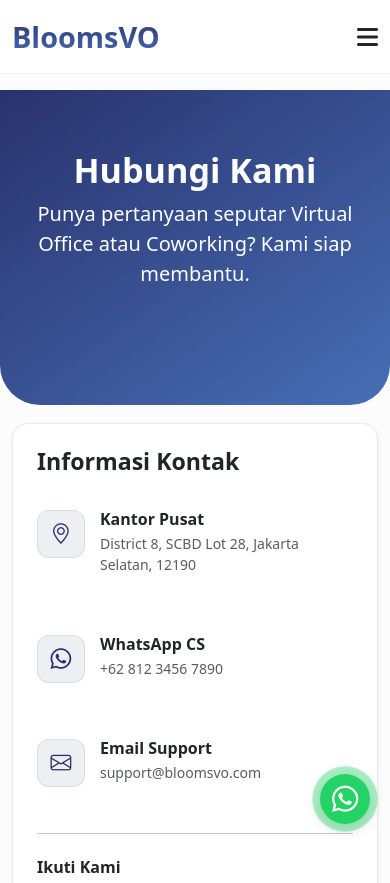
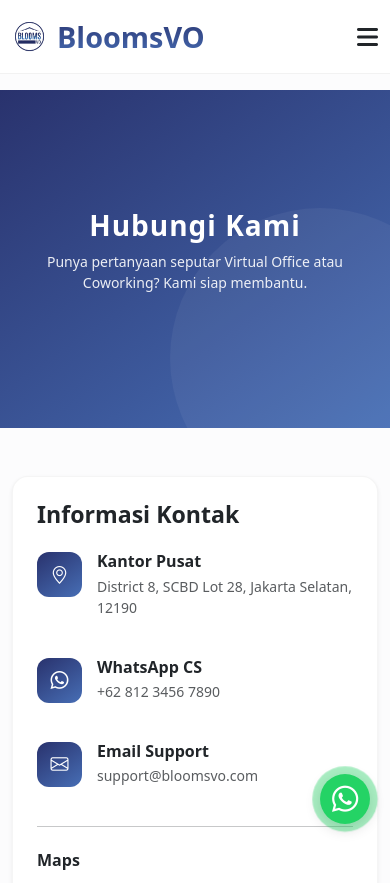
Before and after one commit to FEandBE/Trimastersolusindo, a Django app: page /kontak/ in a window 390 px wide. Shown: the top 883 px of the page. Run offline with Django 5.2, Linux system fonts and the light colour scheme.

Commit message:
update apa ini?

```diff
--- a/virtualoffice/static/css/base.css
+++ b/virtualoffice/static/css/base.css
@@ -1,5 +1,17 @@
 body {
     background-color: #fcfcfd; /* Putih tulang/abu sangat muda agar card putih terlihat kontras */
+}
+.brand {
+    font-weight: 700;
+    font-size: 20px;
+    text-decoration: none;
+    color: #29326d;
+    gap: 10px;
+}
+
+.brand-logo {
+    width: 35px;   /* bisa ubah 28–40px sesuai selera */
+    height: auto;
 }
 /* NAVBAR CUSTOM */
 .navbar-custom {
@@ -503,13 +515,11 @@ body {
     color: #ffffff;
     transform: translateY(-5px);
     background: linear-gradient(145deg, #29326d, #476eb5);
-    /* Efek Menyala Saat Hover */
     box-shadow: 0 10px 20px rgba(71, 110, 181, 0.4);
 }
 
 .social-icon:active {
     transform: translateY(2px);
-    /* Efek Tertekan ke Dalam */
     box-shadow:
         inset 3px 3px 7px rgba(0, 0, 0, 0.6),
         inset -2px -2px 5px rgba(255, 255, 255, 0.05);
--- a/virtualoffice/static/css/contact.css
+++ b/virtualoffice/static/css/contact.css
@@ -1,98 +1,148 @@
-:root {
-    /* Gradasi Spesifik Pilihanmu */
-    --primary-gradient: linear-gradient(145deg, #29326d, #476eb5);
-    --navy-dark: #29326d;
-    --blue-bright: #476eb5;
-    --soft-gray: #f8f9fa;
+/* ============================= */
+/* HERO SECTION */
+/* ============================= */
+.contact-hero {
+    min-height: 55vh;
+    background: linear-gradient(145deg, #29326d, #476eb5);
+    position: relative;
+    overflow: hidden;
 }
 
-/* Hero Section dengan Gradasi Pilihan */
-.contact-hero {
-    background: var(--primary-gradient);
-    padding: 100px 0;
-    border-radius: 0 0 40px 40px;
-    margin-bottom: -50px; /* Menarik konten bawah naik ke atas */
-    position: relative;
-    z-index: 1;
+.contact-hero::after {
+    content: "";
+    position: absolute;
+    bottom: -80px;
+    right: -80px;
+    width: 300px;
+    height: 300px;
+    background: rgba(255,255,255,0.05);
+    border-radius: 50%;
 }
 
-/* Sidebar Info Card */
-.contact-info-sidebar {
-    background: #ffffff;
-    border: 1px solid rgba(41, 50, 109, 0.1);
-    position: sticky;
-    top: 100px;
+.contact-hero h1 {
+    letter-spacing: 1px;
 }
 
-/* Icon Box menggunakan warna Navy kamu */
-.icon-box {
-    width: 48px;
-    height: 48px;
-    background: rgba(41, 50, 109, 0.08); /* Navy transparan */
-    color: var(--navy-dark);
-    border-radius: 12px;
-    display: flex;
-    align-items: center;
-    justify-content: center;
-    font-size: 1.3rem;
-    flex-shrink: 0;
-    border: 1px solid rgba(41, 50, 109, 0.1);
+.contact-hero p {
+    opacity: 0.9;
+}
+
+
+/* ============================= */
+/* SIDEBAR INFO */
+/* ============================= */
+.contact-info-sidebar {
+    transition: all 0.3s ease;
+    border: 1px solid rgba(0,0,0,0.04);
+}
+
+.contact-info-sidebar:hover {
+    transform: translateY(-5px);
+    box-shadow: 0 15px 35px rgba(0,0,0,0.08);
 }
 
 .info-card {
     display: flex;
     align-items: flex-start;
     gap: 15px;
-    padding: 10px 0;
 }
 
-/* Form Styling */
-.form-label {
-    color: var(--navy-dark);
+.icon-box {
+    width: 45px;
+    height: 45px;
+    background: linear-gradient(145deg, #29326d, #476eb5);
+    color: white;
+    display: flex;
+    align-items: center;
+    justify-content: center;
+    border-radius: 12px;
+    font-size: 18px;
+    flex-shrink: 0;
 }
 
-.form-control:focus, .form-select:focus {
-    background-color: #fff !important;
-    border-color: var(--blue-bright) !important;
-    box-shadow: 0 0 0 0.25rem rgba(71, 110, 181, 0.15);
+
+/* ============================= */
+/* FORM SECTION */
+/* ============================= */
+form .form-control,
+form .form-select {
+    border-radius: 12px;
+    padding: 14px 18px;
+    transition: all 0.3s ease;
 }
 
-/* Tombol Submit dengan Gradasi Pilihan */
+form .form-control:focus,
+form .form-select:focus {
+    box-shadow: 0 0 0 3px rgba(71,110,181,0.2);
+    background: #fff;
+}
+
+form textarea {
+    border-radius: 16px;
+}
+
+/* Button Custom */
 .btn-primary {
-    background: var(--primary-gradient) !important;
-    border: none !important;
+    background: linear-gradient(145deg, #29326d, #476eb5);
+    border: none;
     transition: all 0.3s ease;
 }
 
 .btn-primary:hover {
     transform: translateY(-3px);
-    box-shadow: 0 10px 20px rgba(41, 50, 109, 0.25) !important;
+    box-shadow: 0 10px 25px rgba(41,50,109,0.4);
 }
 
-/* Link Sosial Media */
+
+/* ============================= */
+/* SOCIAL BUTTON */
+/* ============================= */
 .btn-outline-primary {
-    color: var(--navy-dark);
-    border-color: var(--navy-dark);
+    border-color: #29326d;
+    color: #29326d;
 }
 
 .btn-outline-primary:hover {
-    background: var(--primary-gradient);
+    background: linear-gradient(145deg, #29326d, #476eb5);
     border-color: transparent;
+    color: white;
 }
 
-/* Map Styling */
-.ratio-21x9 {
-    filter: grayscale(10%) contrast(1.1);
-    border-top: 5px solid var(--navy-dark);
+
+/* ============================= */
+/* MAP SECTION */
+/* ============================= */
+.ratio iframe {
+    filter: grayscale(30%) contrast(105%);
+    transition: all 0.3s ease;
 }
 
-@media (max-width: 991px) {
+.ratio iframe:hover {
+    filter: grayscale(0%) contrast(100%);
+}
+
+
+/* ============================= */
+/* RESPONSIVE */
+/* ============================= */
+@media (max-width: 992px) {
     .contact-hero {
-        padding: 60px 0 100px 0;
-        margin-bottom: -30px;
-    }
-    .contact-info-sidebar {
-        position: static;
-        margin-bottom: 30px;
+        min-height: 40vh;
+        text-align: center;
+        padding: 60px 0;
     }
 }
+
+@media (max-width: 576px) {
+    .contact-info-sidebar {
+        padding: 25px;
+    }
+
+    .contact-hero h1 {
+        font-size: 28px;
+    }
+
+    .contact-hero p {
+        font-size: 14px;
+    }
+}
--- a/virtualoffice/templates/base.html
+++ b/virtualoffice/templates/base.html
@@ -5,7 +5,7 @@
     <meta charset="UTF-8">
     <title>{% block title %}BloomsVO - Virtual Office Premium{% endblock %}</title>
     <meta name="viewport" content="width=device-width, initial-scale=1">
-
+    <link rel="icon" type="image/x-icon" href="{% static 'img/logo2.ico' %}">
     <!-- Font Awesome 6 -->
     <link rel="stylesheet" href="https://cdnjs.cloudflare.com/ajax/libs/font-awesome/6.5.0/css/all.min.css">
 
@@ -30,7 +30,10 @@
     <div class="container nav-wrapper">
 
         <!-- Logo -->
-        <a href="{% url 'home' %}" class="brand">BloomsVO</a>
+       <a href="{% url 'home' %}" class="brand d-flex align-items-center">
+    <img src="{% static 'img/logo.png' %}" alt="BloomsVO Logo" class="brand-logo">
+    <span>BloomsVO</span>
+</a>
 
         <!-- Burger -->
         <div class="burger" onclick="toggleMenu()">
@@ -234,9 +237,9 @@
             <div class="col-md-4">
                 <h5 class="footer-title">Kontak Kami</h5>
                 <ul class="list-unstyled">
-                    <li class="mb-3"><i class="fas fa-map-marker-alt me-2 text-accent"></i> Jl. Contoh No.123, Jakarta Selatan</li>
-                    <li class="mb-3"><i class="fas fa-envelope me-2 text-accent"></i> <a href="mailto:info@bloomsvo.com" class="footer-link">info@bloomsvo.com</a></li>
-                    <li class="mb-3"><i class="fab fa-whatsapp me-2 text-accent"></i> <a href="https://wa.me/628XXXXXXXXXX" target="_blank" class="footer-link">+62 8XX XXXX XXXX</a></li>
+                    <li class="mb-3"><i class="fas fa-map-marker-alt me-2 text-accent"></i> Jalan </li>
+                    <li class="mb-3"><i class="fas fa-envelope me-2 text-accent"></i> <a href="mailto:info@bloomsvo.com" class="footer-link">BloomsVO@gmail.com</a></li>
+                    <li class="mb-3"><i class="fab fa-whatsapp me-2 text-accent"></i> <a href="https://wa.me/628976632702" target="_blank" class="footer-link">+62 8XX XXXX XXXX</a></li>
                 </ul>
             </div>
 
@@ -260,7 +263,7 @@
         </div>
     </div>
 </footer>
-<a href="https://wa.me/628XXXXXXXXXX" class="floating-wa" target="_blank" rel="noopener noreferrer">
+<a href="https://wa.me/628976632702" class="floating-wa" target="_blank" rel="noopener noreferrer">
     <div class="wa-text-pop">Tanya Kami Sekarang!</div>
     <i class="fab fa-whatsapp"></i>
 </a>
--- a/virtualoffice/templates/includes/card_produk.html
+++ b/virtualoffice/templates/includes/card_produk.html
@@ -32,7 +32,7 @@
                     Rp {{ item.harga }}/Bln
                 {% endif %}
             </h4>
-             <h5 class="paket-nama">Yang A</h5>
+             <Span>Yang Anda Dapatkan </span><br>
             <ul class="fitur-list">
                 {% if type == 'paket' %}
                     {% if item.alamat_bisnis %}<li>Alamat Bisnis</li>{% endif %}
--- a/virtualoffice/templates/contact.html
+++ b/virtualoffice/templates/profile/contact.html
@@ -46,6 +46,13 @@
                         <p class="text-muted small">support@bloomsvo.com</p>
                     </div>
                 </div>
+                 <hr class="my-4">
+                <h6 class="fw-bold mb-3 mt-3">Maps</h6>
+                    <iframe
+                    src="https://www.google.com/maps/embed?pb=!1m18!1m12!1m3!1d3966.273616682703!2d106.8080273!3d-6.2276081!2m3!1f0!2f0!3f0!3m2!1i1024!2i768!4f13.1!3m3!1m2!1s0x2e69f150495f32b1%3A0x6b80f12f913d09a0!2sDistrict%208!5e0!3m2!1sid!2sid!4v1700000000000"
+                    allowfullscreen=""
+                    loading="lazy">
+                </iframe>
 
                 <hr class="my-4">
 
@@ -55,7 +62,7 @@
                     <a href="#" class="btn btn-outline-primary btn-sm rounded-circle"><i class="bi bi-linkedin"></i></a>
                     <a href="#" class="btn btn-outline-primary btn-sm rounded-circle"><i class="bi bi-facebook"></i></a>
                 </div>
-            </div>
+             </div>
         </div>
 
         <div class="col-lg-8">
@@ -83,7 +90,7 @@
                             <option value="vo">Virtual Office</option>
                             <option value="coworking">Coworking Space</option>
                             <option value="meeting">Meeting Room</option>
-                            <option value="legal">Legalitas Bisnis</option>
+
                         </select>
                     </div>
                     <div class="col-12">
@@ -101,12 +108,9 @@
     </div>
 </section>
 
-<section class="container-fluid px-0 pt-5">
-    <div class="ratio ratio-21x9">
-        <iframe
-            src="https://www.google.com/maps/embed?pb=!1m18!1m12!1m3!1d3966.273616682703!2d106.8080273!3d-6.2276081!2m3!1f0!2f0!3f0!3m2!1i1024!2i768!4f13.1!3m3!1m2!1s0x2e69f150495f32b1%3A0x6b80f12f913d09a0!2sDistrict%208!5e0!3m2!1sid!2sid!4v1700000000000"
-            style="border:0;" allowfullscreen="" loading="lazy">
-        </iframe>
+<section class="container py-5">
+    <div class="map-wrapper mx-auto rounded-4 shadow-sm overflow-hidden">
+
     </div>
 </section>
 
--- a/virtualoffice/views.py
+++ b/virtualoffice/views.py
@@ -9,7 +9,7 @@ def home(request):
     coworking_list = Coworking.objects.filter(aktif=True)
     ruang_list = RuangRapat.objects.filter(aktif=True)
 
-    return render(request, 'home.html', {
+    return render(request, 'profile/home.html', {
         'paket_list': paket_list,
         'coworking_list': coworking_list,
         'ruang_list': ruang_list
@@ -17,7 +17,7 @@ def home(request):
 
 def coworking_list(request):
     coworking_list = Coworking.objects.filter(aktif=True)
-    return render(request, 'coworking.html', {'coworking_list': coworking_list})
+    return render(request, 'product_list/coworking.html', {'coworking_list': coworking_list})
 
 
 def coworking_detail(request, slug):
@@ -25,7 +25,7 @@ def coworking_detail(request, slug):
     # Ambil 3 ruangan lain untuk rekomendasi di bawah
     spaces_lainnya = Coworking.objects.filter(aktif=True).exclude(id=space.id)[:3]
 
-    return render(request, 'coworking_detail.html', {
+    return render(request, 'product_detail/coworking_detail.html', {
         'space': space,
         'spaces_lainnya': spaces_lainnya
     })
@@ -33,13 +33,13 @@ def coworking_detail(request, slug):
 
 def ruang_rapat(request):
     rooms = RuangRapat.objects.filter(aktif=True)
-    return render(request, 'meeting_rooms.html', {'rooms': rooms})
+    return render(request, 'product_list/meeting_rooms.html', {'rooms': rooms})
 
 def ruang_rapat_detail(request, slug):
     room = get_object_or_404(RuangRapat, slug=slug, aktif=True)
     ruang_lainnya = RuangRapat.objects.filter(aktif=True).exclude(slug=slug)
 
-    return render(request, 'meeting_room_detail.html', {
+    return render(request, 'product_detail/meeting_room_detail.html', {
         'room': room,
         'ruang_lainnya': ruang_lainnya
     })
@@ -50,16 +50,16 @@ def testimonial(request):
 
 
 def kontak(request):
-    return render(request, 'contact.html')
+    return render(request, 'profile/contact.html')
 
 def tentang(request):
-    return render(request, 'about.html')
+    return render(request, 'profile/about.html')
 
 def detail_paket(request, slug):
     paket = get_object_or_404(Paket, slug=slug, aktif=True)
     paket_lainnya = Paket.objects.filter(aktif=True)
 
-    return render(request, 'package_detail.html', {
+    return render(request, 'product_detail/package_detail.html', {
         'paket': paket,
         'paket_lainnya': paket_lainnya
     })
@@ -67,7 +67,7 @@ def detail_paket(request, slug):
 
 def daftar_paket(request):
     paket_list = Paket.objects.filter(aktif=True)
-    return render(request, 'package_list.html', {'paket_list': paket_list})
+    return render(request, 'product_list/package_list.html', {'paket_list': paket_list})
 
 
 def ajax_order(request):
```
Also changed, not shown: virtualoffice/templates/product_list/coworking.html (renamed from virtualoffice/templates/coworking.html, +6 -6 lines), db.sqlite3, virtualoffice/static/img/logo.png (added), virtualoffice/static/img/logo2.ico (added), virtualoffice/static/img/logo2.png (added), virtualoffice/templates/product_detail/coworking_detail.html (renamed from virtualoffice/templates/coworking_detail.html), virtualoffice/templates/product_detail/meeting_room_detail.html (renamed from virtualoffice/templates/meeting_room_detail.html), virtualoffice/templates/product_detail/package_detail.html (renamed from virtualoffice/templates/package_detail.html), virtualoffice/templates/product_list/meeting_rooms.html (renamed from virtualoffice/templates/meeting_rooms.html), virtualoffice/templates/product_list/package_list.html (renamed from virtualoffice/templates/package_list.html), virtualoffice/templates/profile/about.html (renamed from virtualoffice/templates/about.html), virtualoffice/templates/profile/home.html (renamed from virtualoffice/templates/home.html).
